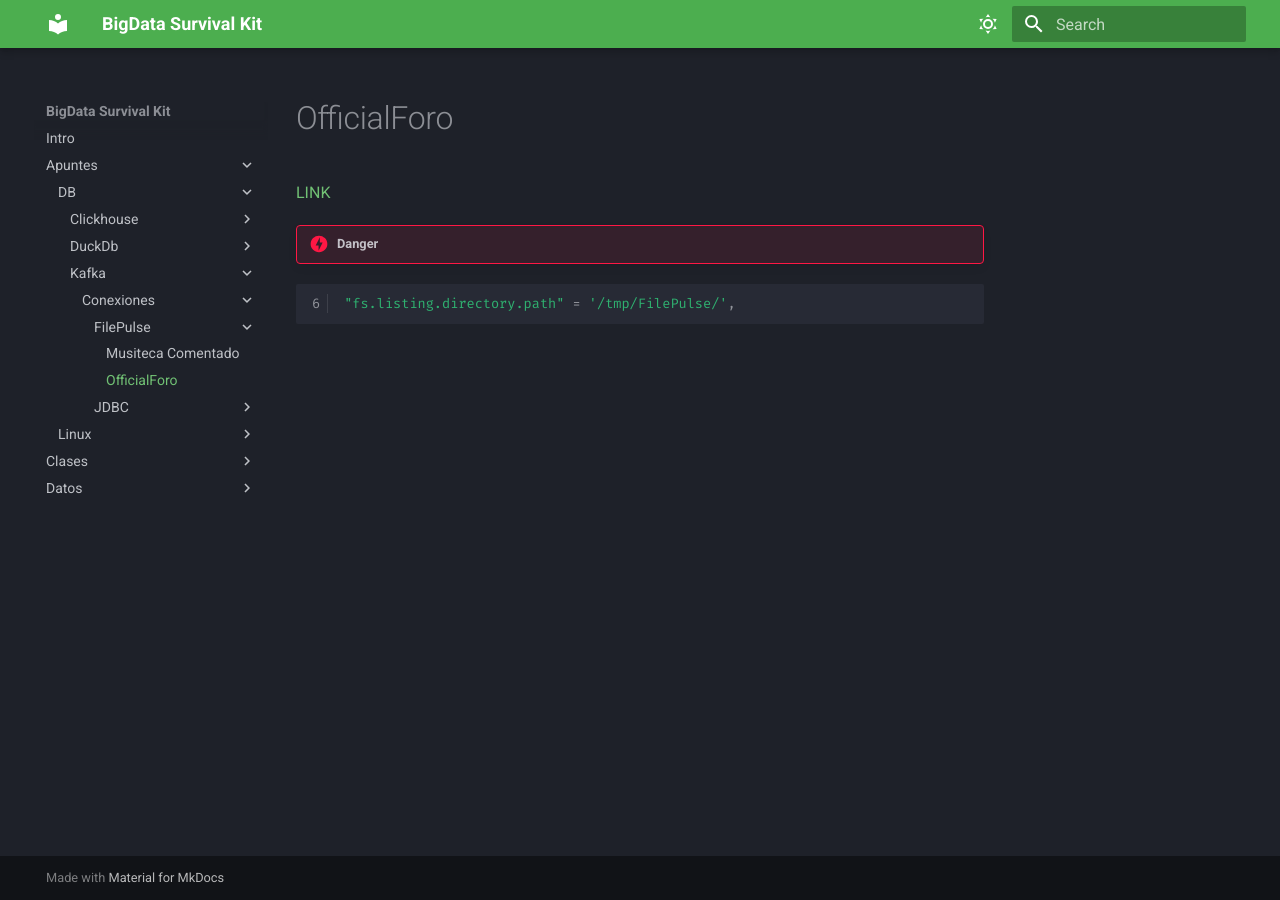
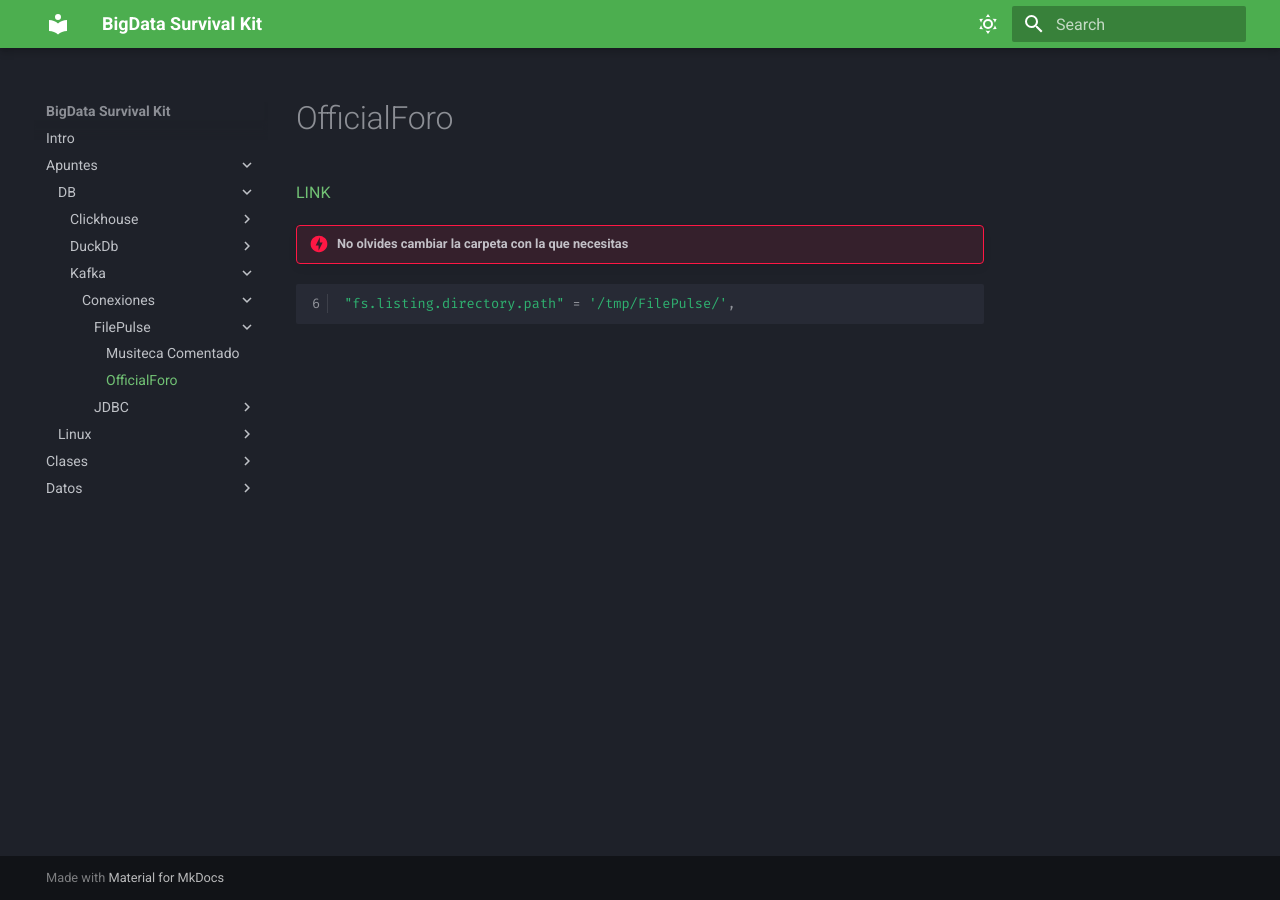
Before and after one commit to alejandroFili/BigData-SurvivalKit, an MkDocs documentation site: the page built from docs/Apuntes/DB/Kafka/Conexiones/FilePulse/OfficialForo.md, in a window 1280 px wide. Built offline with MkDocs 1.6.1 and Material for MkDocs 9.7.7, drawn with Linux system fonts in a browser that asks for light colours.

Commit message:
Admonition ""

````diff
--- a/docs/Apuntes/DB/Kafka/Conexiones/FilePulse/OfficialForo.md
+++ b/docs/Apuntes/DB/Kafka/Conexiones/FilePulse/OfficialForo.md
@@ -1,6 +1,6 @@
 [LINK](https://github.com/alejandroFili/BigData-SurvivalKit/blob/main/docs/Apuntes/DB/Kafka/Conexiones/FilePulse/FilePulse.txt)
 
-!!! danger No olvides cambiar la carpeta con la que necesitas
+!!! danger "No olvides cambiar la carpeta con la que necesitas"
 
 ```SQL linenums="6"
 "fs.listing.directory.path" = '/tmp/FilePulse/',
````
